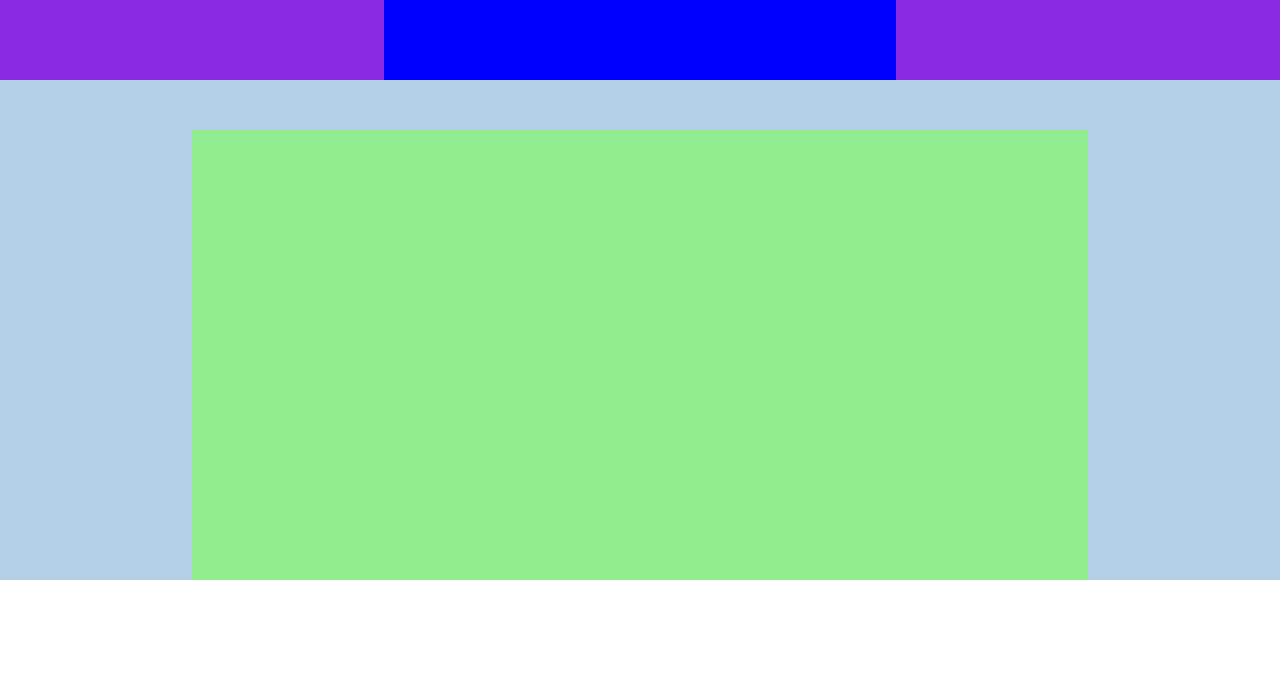
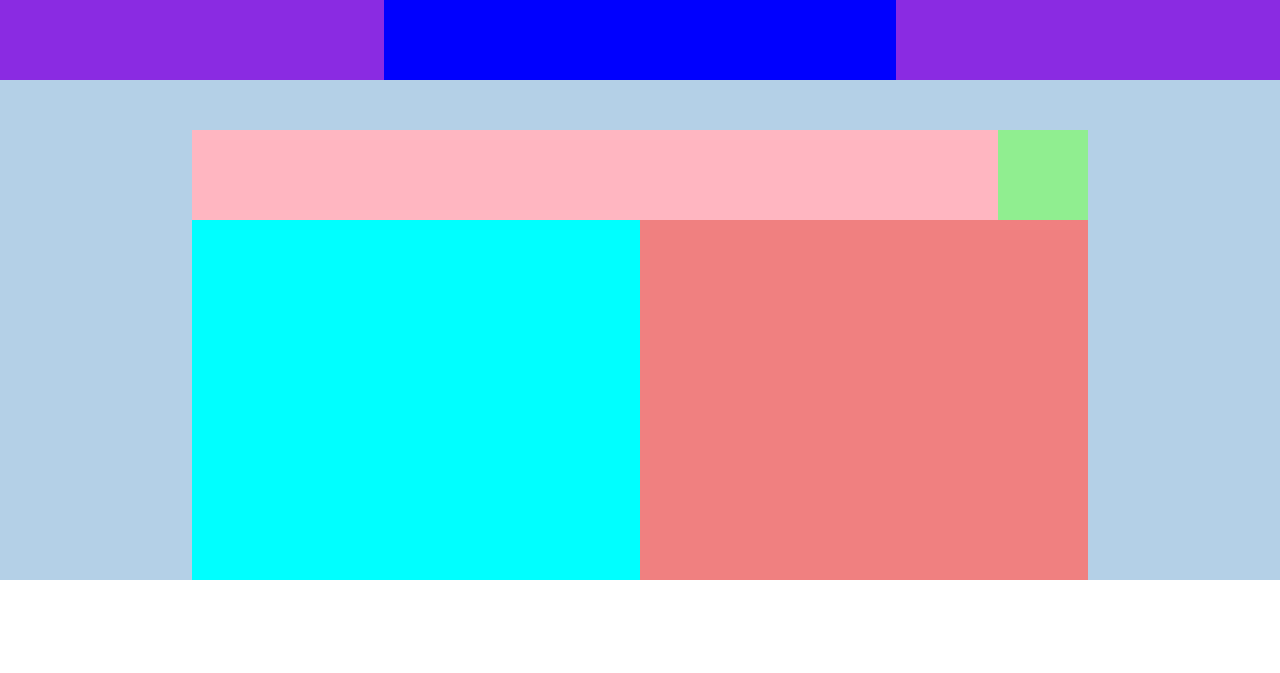
Before and after one commit to Omar-Codess/htmlcss-dropbox, a plain HTML site: page index.html in a window 1280 px wide. Drawn offline with Linux system fonts and the light colour scheme.

Commit message:
terminato jumbotron

```diff
--- a/css/style.css
+++ b/css/style.css
@@ -44,3 +44,25 @@ header{
     width: calc(70%);
     background-color: lightgreen;
 }
+
+.jumbotron-title{
+    height: 20%;
+    width: 90%;
+    background-color: lightpink;
+}
+.jumbotron-row{
+    height: 100%;
+    display: flex;
+}
+
+.jumbotron-col-1{
+    width: 50%;
+    height: 80%;
+    background-color: aqua;
+}
+
+.jumbotron-col-2{
+    width: 50%;
+    height: 80%;
+    background-color: lightcoral;
+}
--- a/index.html
+++ b/index.html
@@ -25,9 +25,9 @@
         <div class="jumbotron-section">
             <div class="jumbotron-container">
                 <div class="jumbotron-title"></div>
-                <div class="row">
-                    <div class="col"></div>
-                    <div class="col"></div>
+                <div class="jumbotron-row">
+                    <div class="jumbotron-col-1"></div>
+                    <div class="jumbotron-col-2"></div>
                 </div>
             </div>
         </div>
```
